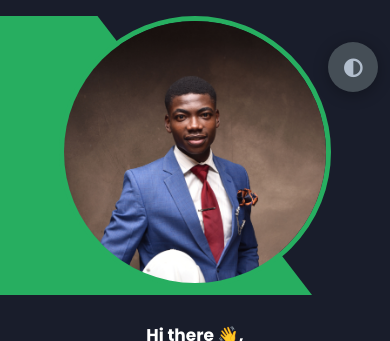
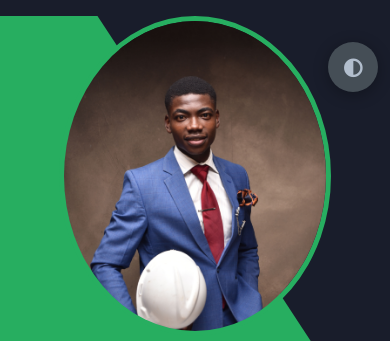
Before and after one commit to OhTobiloba/Portfolio-project-1, a plain HTML site: page index.html in a window 390 px wide. Shown: the top 341 px of the page. Drawn offline with Linux system fonts and the light colour scheme.

Commit message:
new update

```diff
--- a/styles/_media.scss
+++ b/styles/_media.scss
@@ -348,7 +348,7 @@ section {
 
 
     .header-content .left-header {
-    padding-top: 25px;
+    // padding-top: 25px;
 }
     .header-content .left-header .image {
         margin: 0 auto;
@@ -637,7 +637,7 @@ section {
     // border: 5px solid var(--color-secondary);
     // border: 5px solid red;
     width: 17rem;
-    height: 17rem;
+    height: 20rem;
     // margin-left: -2em
     // margin-inline: auto
     // object-fit: cover;
```
Also changed, not shown: styles/styles.css, 1 other file.
